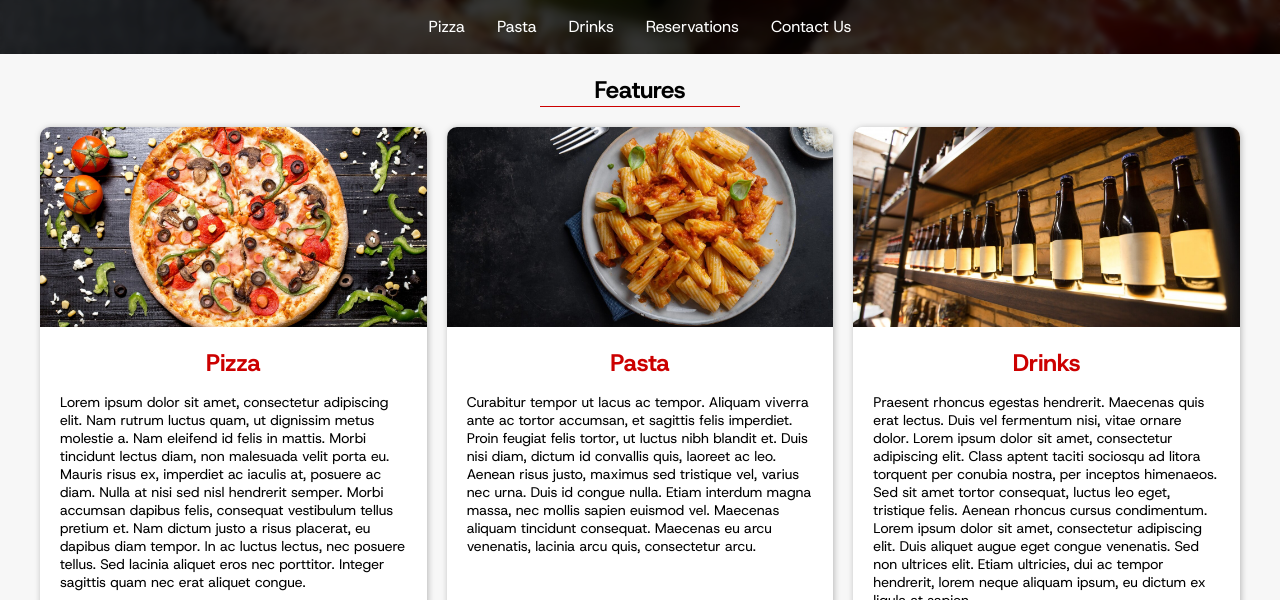
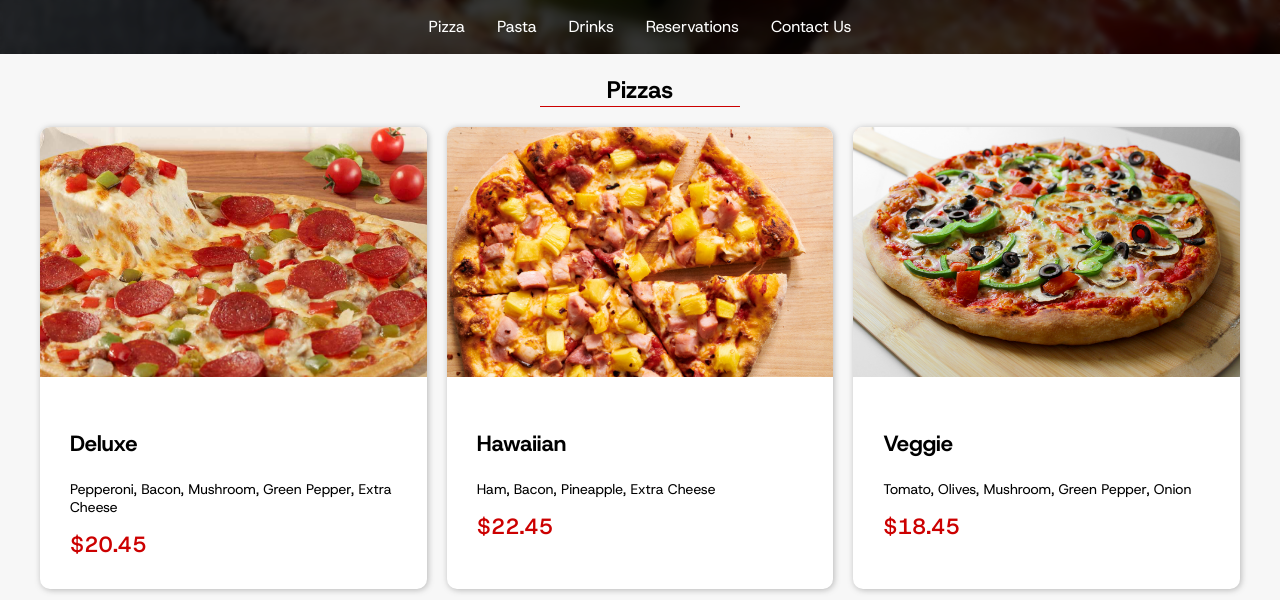
Before and after one commit to kysch13/odin-restaurant-page, a website built with webpack: page src/template.html in a window 1280 px wide. Both pictures are taken after a click on the button "Pizza". Shown: the part 200-800 px from the top of the page. Built offline with nearby package versions, Linux system fonts and the light colour scheme.

Commit message:
Build pizza menu page, add event listener

```diff
--- a/src/css/styles.css
+++ b/src/css/styles.css
@@ -122,6 +122,41 @@ h2::after {
     padding: 20px;
 }
 
+.menu-cards {
+    display: grid;
+    gap: 20px;
+    grid-template: 1fr / repeat(3, 1fr);
+}
+
+.menu-card {
+background-color: #ffffff;
+overflow: hidden;
+border-radius: 10px;
+filter: drop-shadow(1px 1px 3px #33333355);
+font-size: 14px;
+}
+
+.menu-card h3 {
+    font-size: 22px;
+}
+
+.menu-card-img {
+    height: 250px;
+    background-repeat: no-repeat;
+    background-size: cover;
+    background-position: center;
+}
+
+.menu-card-text {
+    padding: 30px;
+}
+
+.menu-price {
+    font-size: 22px;
+    font-weight: 600;
+    color: #c00;
+}
+
 footer {
     width: 100%;
     bottom: 0;
--- a/src/index.js
+++ b/src/index.js
@@ -1,5 +1,26 @@
 import "./css/fonts.css";
 import "./css/styles.css";
 import { pageHome } from "./pages/page_home.js";
+import { pagePizza } from "./pages/page_pizza.js";
 
 pageHome();
+
+const navigation = document.querySelector('nav');
+navigation.addEventListener('click', (e) => {
+    if (e.target.type === 'button') {
+        loadPage(e.target.innerText);
+    }
+})
+
+const loadPage =  function(page) {
+    const content = document.getElementById('content');
+    content.innerText = '';
+    switch (page) {
+        case 'Pizza':
+            pagePizza();
+            break;
+        case 'Pasta':
+            pageHome();
+            break;
+    }
+}
--- a/src/pages/page_home.js
+++ b/src/pages/page_home.js
@@ -1,5 +1,3 @@
-console.log('Hello Pizza!');
-
 const homeFeature = function(section, title, text) {
     const feature = elementMaker('div', 'home-feature');
     const featureImg = elementMaker('div', 'feature-img', section);
--- /dev/null
+++ b/src/pages/page_pizza.js
@@ -0,0 +1,63 @@
+import pizza_deluxe from "../img/pizza_deluxe.jpeg";
+import pizza_hawaiian from "../img/pizza_hawaiian.jpg";
+import pizza_veggie from "../img/pizza_veggie.png";
+import pizza_greek from "../img/pizza_greek.jpg";
+import pizza_chicken from "../img/pizza_chicken.jpg";
+import pizza_roastveggie from "../img/pizza_roastveggie.png";
+
+const menuCard = function (img, name, desc, price) {
+    const card = elementMaker('div', 'menu-card');
+    const cardImg = elementMaker('div', 'menu-card-img');
+    cardImg.style.backgroundImage = `url('${img}')`;
+    const cardText = elementMaker('div', 'menu-card-text');
+    const h3 = elementMaker('h3');
+    h3.innerText = name;
+    const p = elementMaker('p');
+    p.innerText = desc;
+    const priceBlock = elementMaker('div', 'menu-price');
+    priceBlock.innerText = price;
+
+    card.appendChild(cardImg);
+    card.appendChild(cardText);
+    cardText.appendChild(h3);
+    cardText.appendChild(p);
+    cardText.appendChild(priceBlock);
+
+    return card;
+}
+
+const elementMaker = function(type, ...cssClasses) {
+    const el = document.createElement(type);
+    cssClasses.forEach((cssClass) => {
+        el.classList.add(cssClass);
+    });
+    return el;
+}
+
+const pagePizza= function() {
+    const content = document.getElementById('content');
+    const innerContainer = elementMaker('div', 'inner-container');
+    const h2 = elementMaker('h2');
+    h2.innerText = 'Pizzas';
+    const menuCards = elementMaker('div', 'menu-cards');
+    const menu = [
+        {img: pizza_deluxe, name:'Deluxe', desc: 'Pepperoni, Bacon, Mushroom, Green Pepper, Extra Cheese', price: '$20.45'},
+        {img: pizza_hawaiian, name:'Hawaiian', desc: 'Ham, Bacon, Pineapple, Extra Cheese', price: '$22.45'},
+        {img: pizza_veggie, name:'Veggie', desc: 'Tomato, Olives, Mushroom, Green Pepper, Onion', price: '$18.45'},
+        {img: pizza_greek, name:'Greek', desc: 'Tomato, Black Olives, Feta, Red Onion, Oregano', price: '$20.45'},
+        {img: pizza_chicken, name:'Chicken', desc: 'Grilled Chicken, BBQ Sauce, Red Pepper, Red Onion', price: '$24.95'},
+        {img: pizza_roastveggie, name:'Roast Veggie', desc: 'Assorted Roasted Veggies, Asiago Cheese', price: '$18.45'},
+    ]
+    const menuElements = [];
+    menu.forEach(pizza => {
+        menuElements.push(menuCard(pizza.img, pizza.name, pizza.desc, pizza.price));
+    });
+    content.appendChild(innerContainer);
+    innerContainer.appendChild(h2);
+    innerContainer.appendChild(menuCards);
+    menuElements.forEach(card => {
+        menuCards.appendChild(card);
+    })
+};
+
+export {pagePizza};
```
Also changed, not shown: src/img/pizza_chicken.jpg (added), src/img/pizza_deluxe.jpeg (added), src/img/pizza_greek.jpg (added), src/img/pizza_hawaiian.jpg (added), src/img/pizza_roastveggie.png (added), src/img/pizza_veggie.png (added).
